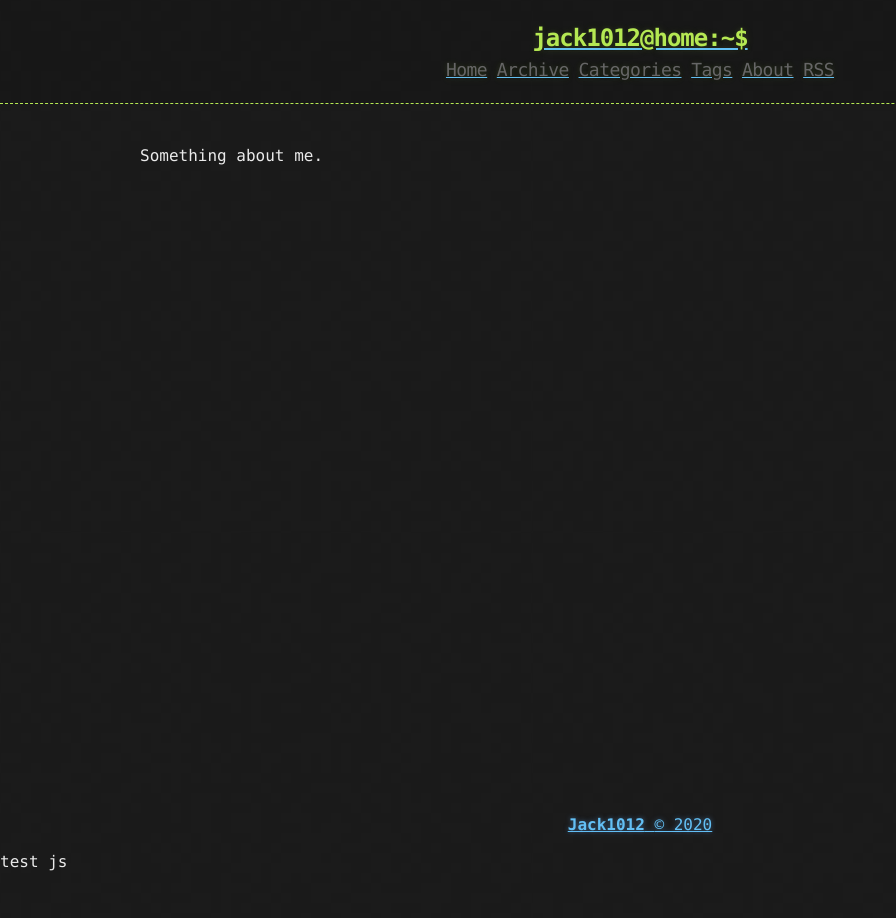
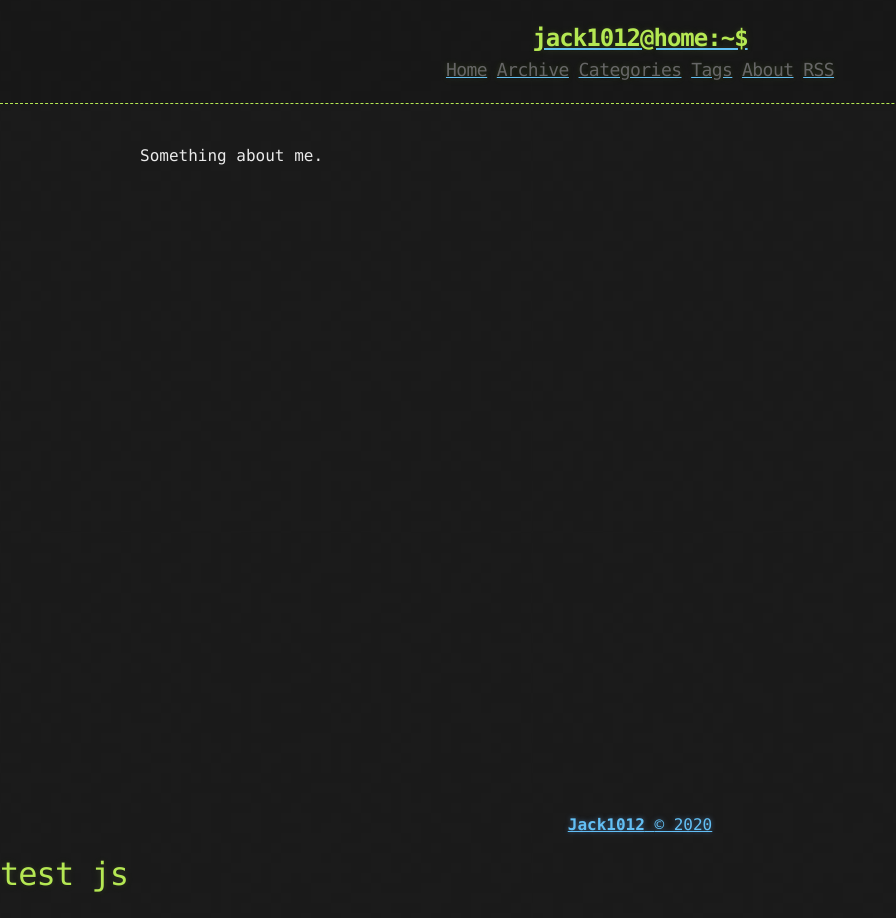
Before and after one commit to jack1012/jack1012.github.io, a Jekyll site: the page built from about.md, in a window 1280 px wide. Shown: the whole page, without its empty margins (0-896 px from the left). Built offline with Jekyll 4.4.1, drawn with Linux system fonts in a browser that asks for light colours.

```diff
--- a/_layouts/default.html
+++ b/_layouts/default.html
@@ -35,7 +35,7 @@
   {% endif %} {% include footer.html %}
 
   <script type="text/javascript" src="/assets/js/new-tab.js"></script>
-  test js
+  <h1>test js </h1>
   {% if site.google_analytics %}
     {% include analytics.html %}
   {% endif %}
```
